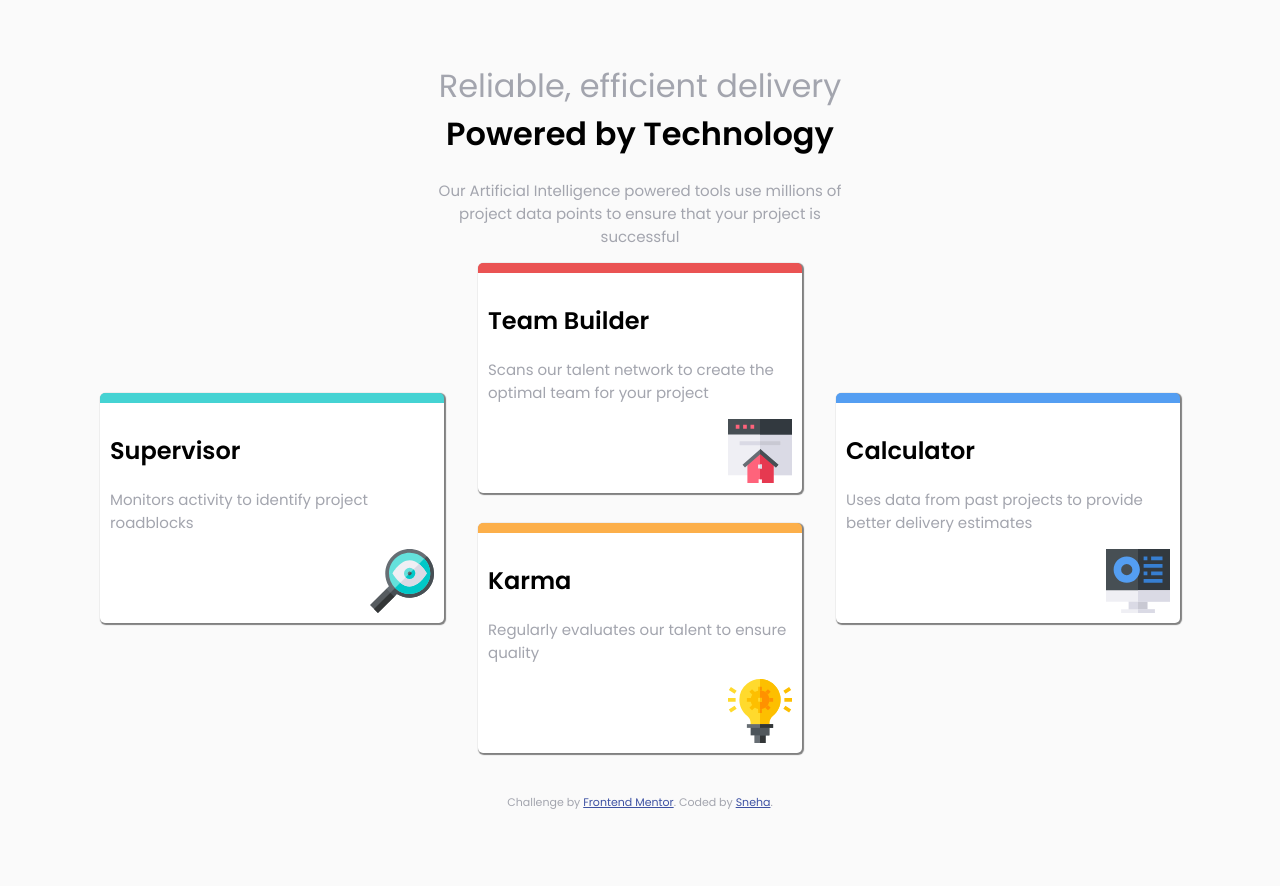
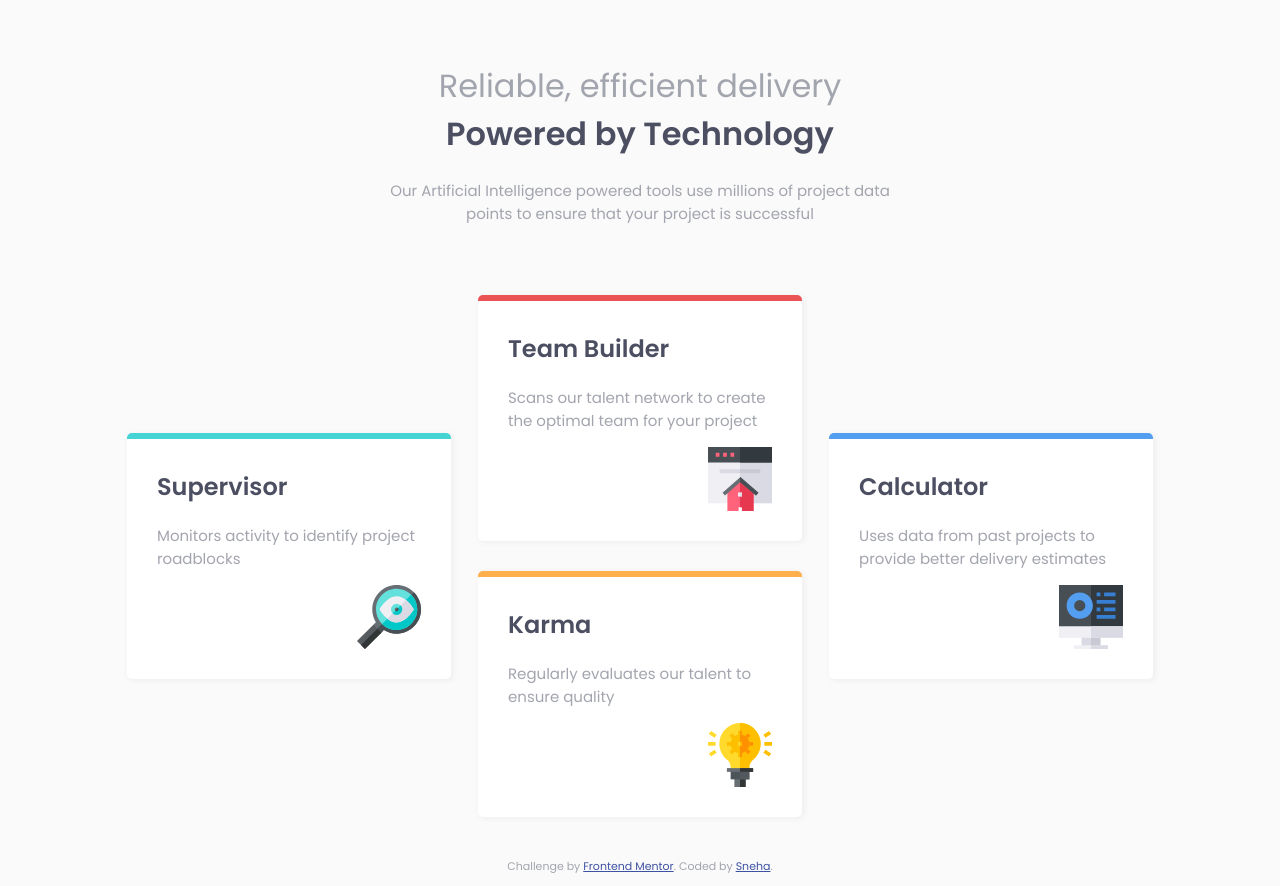
Before and after one commit to sneha-debug/four-card-, a plain HTML site: page index.html in a window 1280 px wide. Before the commit the page ends 822 px from the top, so only its background shows below. Drawn offline with Linux system fonts and the light colour scheme.

Commit message:
added style

```diff
--- a/design/index.css
+++ b/design/index.css
@@ -1,14 +1,22 @@
 *{
+    box-sizing: border-box;
     padding: 0px;
     font-family: 'Poppins', sans-serif;
+}
+
+h1,h2{
+    color:hsl(234, 12%, 34%);
+    font-weight: 600;
 }
 p{
     color:hsl(229, 6%, 66%);
     font-size: 15px;
 }
 .container{
+    flex-direction: wrap;
+    margin-top:70px;
     display: flex;
-    justify-content:space-between;
+    justify-content:space-evenly;
     align-items: center;
 
 }
@@ -18,41 +26,48 @@ body{
     background-color:hsl(0, 0%, 98%) ;
 }
 .a{
-    border-top:10px solid hsl(180, 62%, 55%);
-    padding:10px;
+    border-top: 6px solid hsl(180, 62%, 55%);
     background-color: white;
     justify-content: center;
     width:30%;
     align-items: center;
     text-align: left;
-    box-shadow: 1px 1px 1px 1px gray;
+    box-shadow: 2px 1px 5px 1px #80808014 ;
+
     border-radius: 5px;
+    padding:30px;
 }
 .b{
-    box-shadow: 1px 1px 1px 1px gray;
-    border-top:10px solid hsl(0, 78%, 62%);
-    padding:10px;
+    box-shadow: 2px 1px 5px 1px #80808014 ;
+    border-top:6px solid hsl(0, 78%, 62%);
     background-color: white;
     border-radius: 5px;
     text-align: left;
+    padding:30px;
 }
 .c{
-    box-shadow: 1px 1px 1px 1px gray;
+    box-shadow: 2px 1px 5px 1px #80808014 ;;
     margin-top:30px;
-    border-top:10px solid  hsl(34, 97%, 64%);
-    padding:10px;
+    border-top:6px solid  hsl(34, 97%, 64%);
     background-color: white;
 border-radius: 5px;
     text-align: left;
+    padding:30px;
 }
 .d{
-    box-shadow: 1px 1px 1px 1px gray;
-    border-top:10px solid hsl(212, 86%, 64%);
-    padding:10px;
+    box-shadow: 2px 1px 5px 1px #80808014 ;
+    border-top:6px solid hsl(212, 86%, 64%);
     background-color: white;
     width:30%;
     text-align: left;
     border-radius: 5px;
+    padding:30px;
+}
+.ab{
+font-size: 32px;
+}
+h2{
+    margin-top:0px;
 }
 .cont{
     padding:30px 100px;
@@ -61,9 +76,10 @@ border-radius: 5px;
 display:flex;
 flex-direction: column;
 width:30%;
+flex-direction: wrap;
 }
 header{
-    width:40%;
+
     margin:auto;
     text-align:center;
 }
@@ -105,17 +121,17 @@ text-align:start;
 
 }
 header h1{
-    font-size: 25px;
+    font-size: 20px;
 }
 .ab{
     font-size: 20px;
 }
 .b{
-    margin-top:20px;
+    margin-top:30px;
     }
 
 .d{
-    margin-top:20px;
+    margin-top:30px;
     }
 
 }
--- a/index.html
+++ b/index.html
@@ -20,10 +20,10 @@
 
 
   <header>
-  <p class='ab' style="font-size:32px; margin-bottom:0px; font-weight: normal; color:hsl(229, 6%, 66%);">Reliable, efficient delivery</p>
+  <p class='ab' style=" margin-bottom:0px; font-weight: normal; color:hsl(229, 6%, 66%);">Reliable, efficient delivery</p>
   <h1 style="margin-top:0px;">Powered by Technology</h1>
 
-  <p>Our Artificial Intelligence powered tools use millions of project data points
+  <p>Our Artificial Intelligence powered tools use millions of project data<br> points
   to ensure that your project is successful</p>
 </header>
 
```
